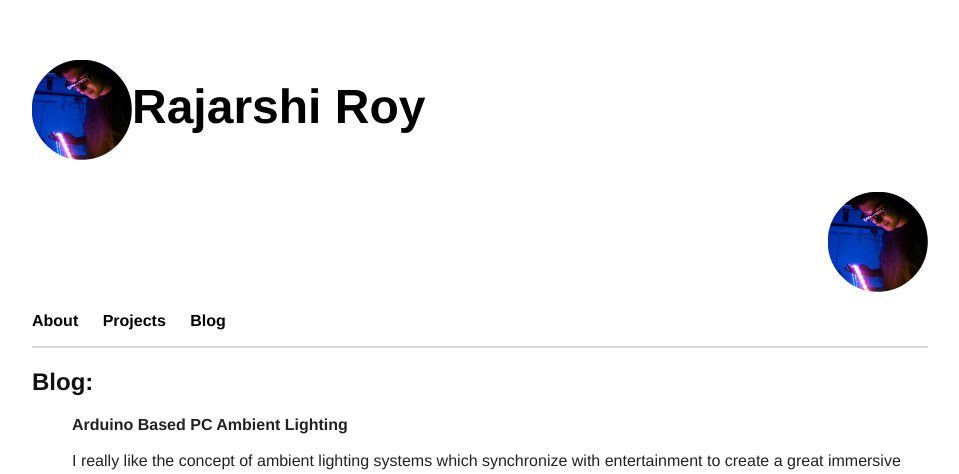
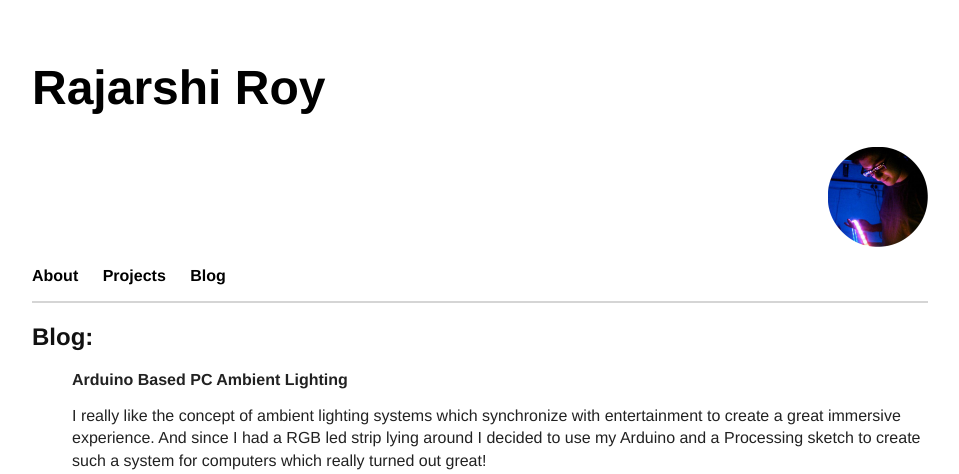
Before and after one commit to rajarshiroy/rajarshiroy.github.io, a Jekyll site: the page built from blog/index.html, in a window 1280 px wide. Shown: the top 474 px of the page, without its empty margins (160-1119 px from the left). Built offline with Jekyll 4.4.1, drawn with Linux system fonts in a browser that asks for light colours.

Commit message:
Update default.html

```diff
--- a/_layouts/default.html
+++ b/_layouts/default.html
@@ -6,7 +6,7 @@
 			<link rel="stylesheet" type="text/css" href="/css/main.css">
 		</head>
 		<body>
-			<h1><img src="/public/profile.png" alt="displaypic" width="100" height="100" style="vertical-align: middle; text-align: right;">Rajarshi Roy</h1>
+			<div style="text-align: left"><h1>Rajarshi Roy</h1></div>
 			<div style="text-align: right"><img src="/public/profile.png" width="100" height="100" /></div>
 			<nav>
 	    		<ul>
```
